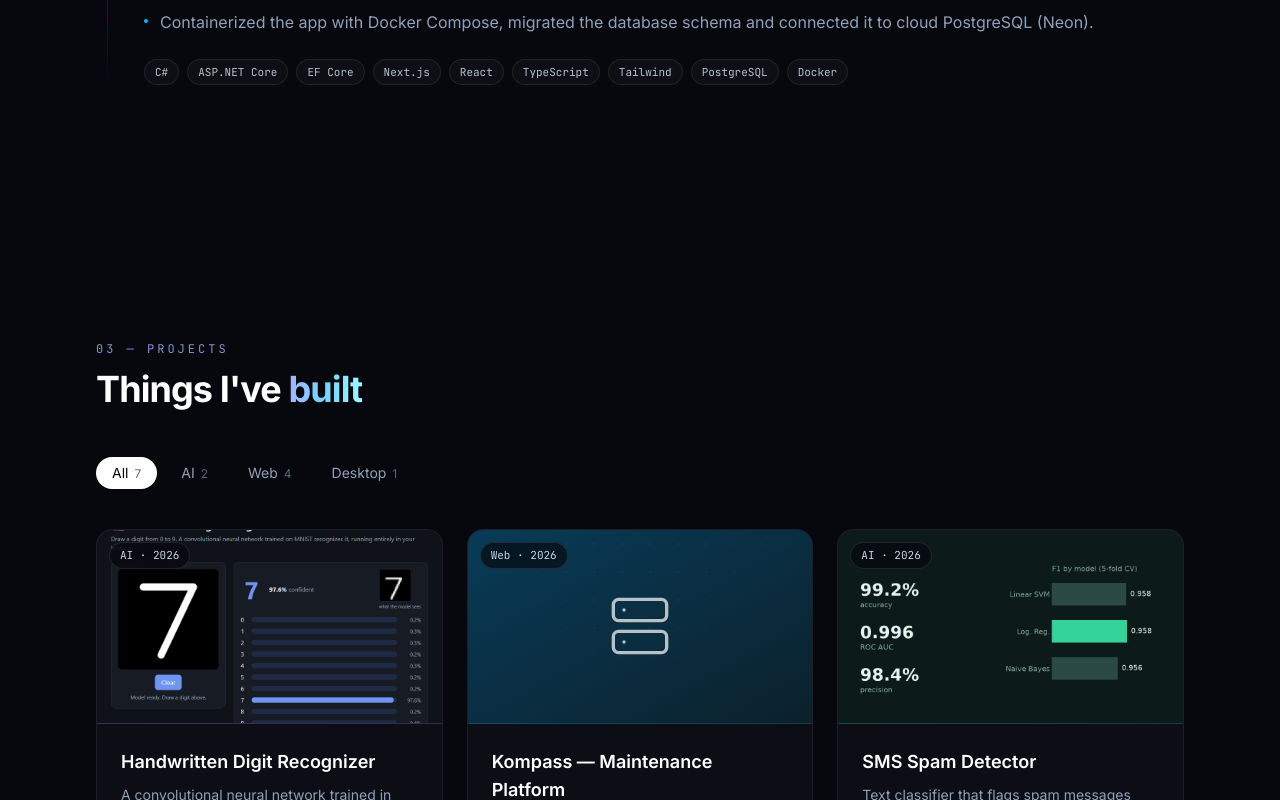
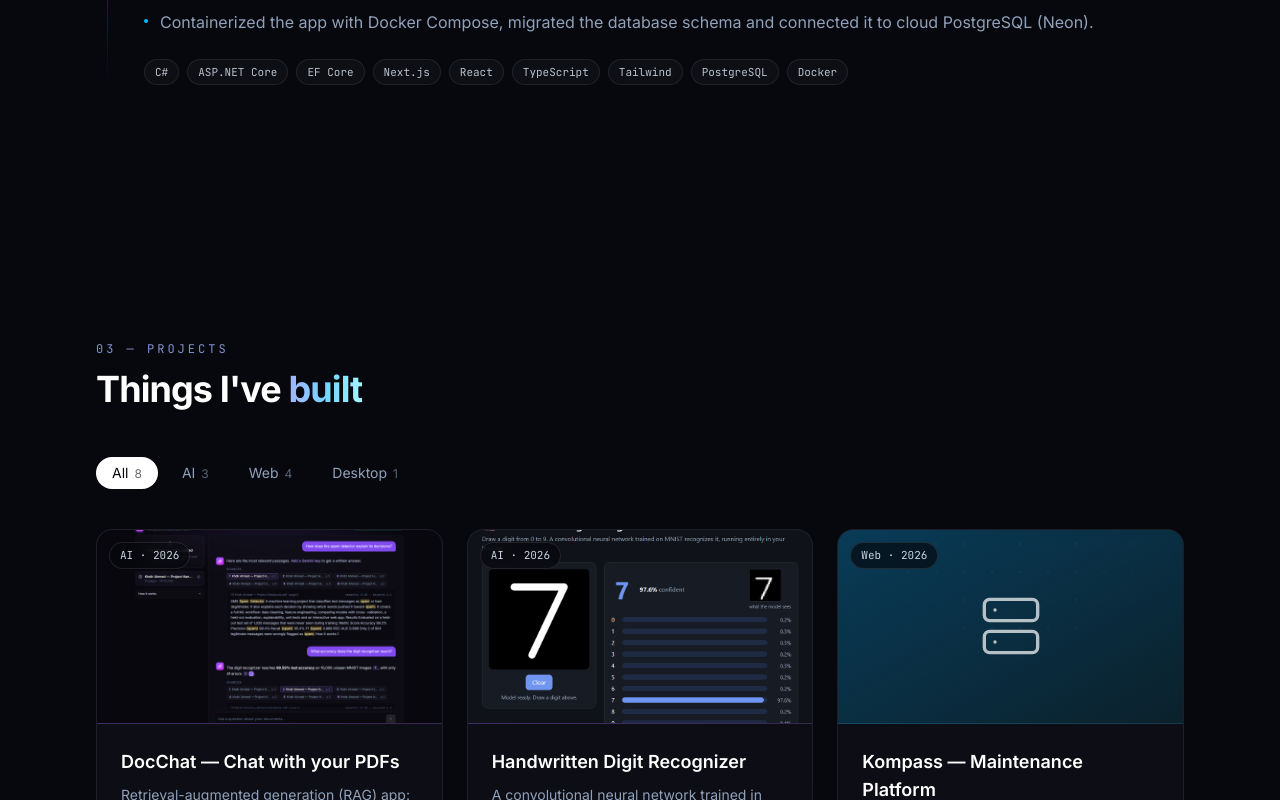
Before and after one commit to khdir-ahmed/khdir-ahmed.github.io, a React (Vite) app: page / in a window 1280 px wide. Shown: the part 2000-2800 px from the top of the page. Built offline with nearby package versions, Linux system fonts and the light colour scheme.

Commit message:
Add DocChat project

```diff
--- a/src/data.ts
+++ b/src/data.ts
@@ -13,7 +13,7 @@ export const profile = {
 export const stats = [
   { value: "3,400+", label: "interventions managed by the platform I helped build" },
   { value: "99.6%", label: "test accuracy of my handwritten-digit CNN" },
-  { value: "7", label: "projects shipped across web, desktop and AI" },
+  { value: "8", label: "projects shipped across web, desktop and AI" },
 ];
 
 export type Category = "AI" | "Web" | "Desktop";
@@ -34,6 +34,21 @@ export type Project = {
 };
 
 export const projects: Project[] = [
+  {
+    title: "DocChat — Chat with your PDFs",
+    year: "2026",
+    category: "AI",
+    description:
+      "Retrieval-augmented generation (RAG) app: upload PDFs, ask questions, get answers that cite the exact page. Search runs fully in the browser.",
+    highlights: ["Hybrid search: MiniLM embeddings + BM25, fused with RRF", "Embedding model runs on-device in a Web Worker", "Streaming Gemini answers with clickable citations"],
+    tags: ["RAG", "LLM", "Transformers.js", "React", "TypeScript", "Gemini API"],
+    image: "projects/docchat.png",
+    accent: "from-violet-500/30 to-fuchsia-500/10",
+    icon: "brain",
+    code: "https://github.com/khdir-ahmed/doc-chat",
+    demo: "https://khdir-ahmed.github.io/doc-chat/",
+    featured: true,
+  },
   {
     title: "Handwritten Digit Recognizer",
     year: "2026",
@@ -141,7 +156,7 @@ export const experience = [
 export const skills = [
   { group: "Languages", items: ["C#", "Python", "TypeScript", "JavaScript", "Java", "C", "PHP", "SQL", "PL/SQL", "MATLAB"] },
   { group: "Web", items: ["ASP.NET Core MVC", "Next.js", "React", "Tailwind CSS", "REST APIs", "HTML", "CSS"] },
-  { group: "AI & Data", items: ["PyTorch", "scikit-learn", "pandas", "ONNX", "Streamlit", "Deep Learning", "LLMs"] },
+  { group: "AI & Data", items: ["PyTorch", "scikit-learn", "RAG", "LLMs", "Transformers.js", "ONNX", "pandas", "Streamlit", "Deep Learning"] },
   { group: "Databases", items: ["PostgreSQL", "MySQL", "SQLite", "Entity Framework Core"] },
   { group: "Tools & DevOps", items: ["Git", "GitHub Actions", "Docker", "Docker Compose", "Neon", "Linux", "Unity", "Cisco Packet Tracer"] },
   { group: "Testing", items: ["ISTQB Foundation", "Test case design", "Manual testing", "Bug reporting", "pytest"] },
```
Also changed, not shown: public/projects/docchat.png (added).
